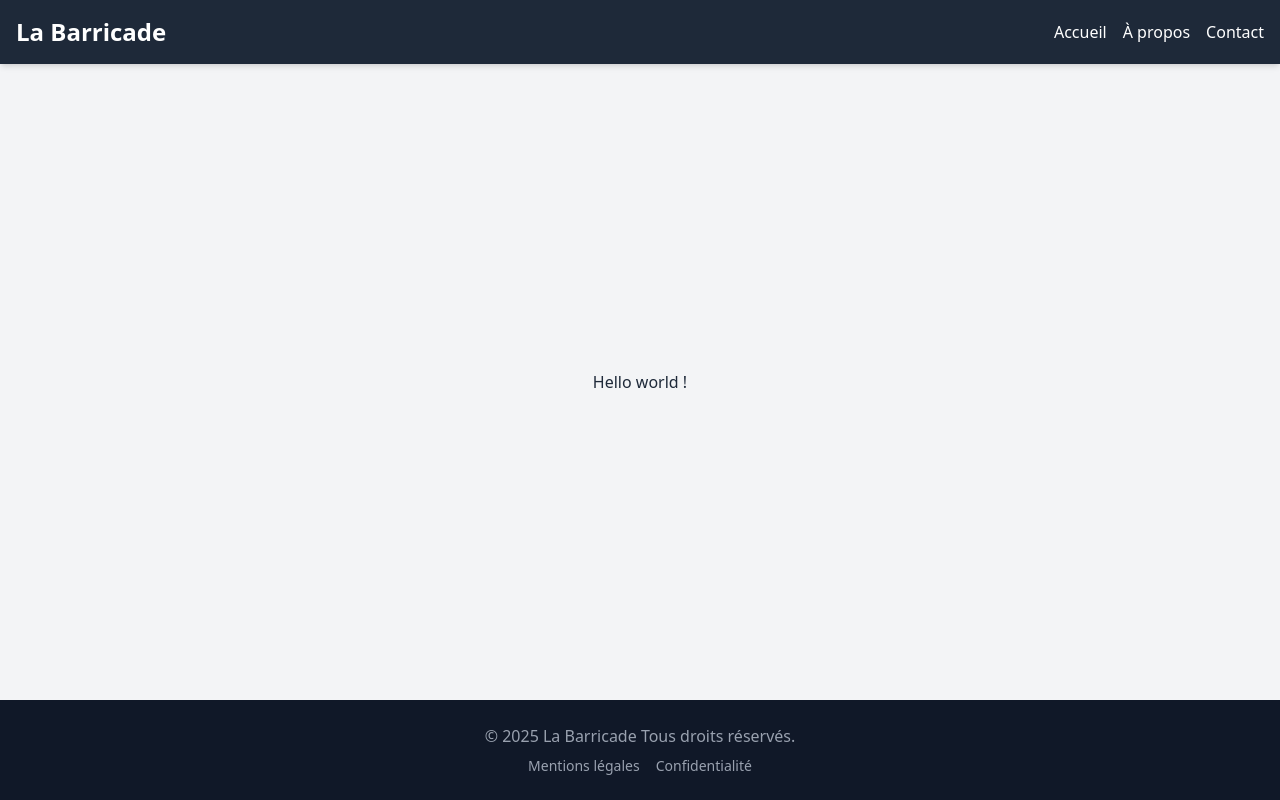
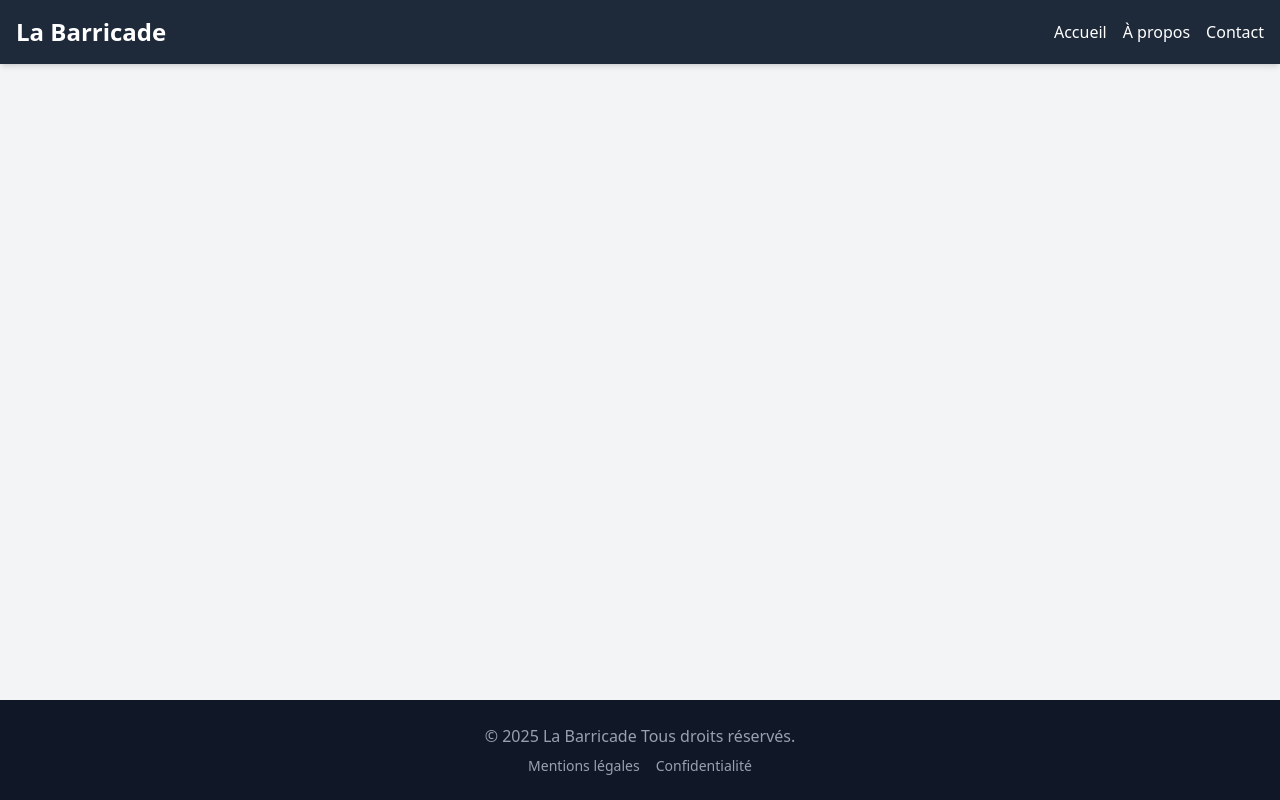
Before and after one commit to Insoumis/discord-gauche-fr, a React (Vite) app in the folder discord-gauche/: page / in a window 1280 px wide. Built offline with nearby package versions, Linux system fonts and the light colour scheme.

Commit message:
Ajout doc

```diff
--- a/discord-gauche/src/App.jsx
+++ b/discord-gauche/src/App.jsx
@@ -17,8 +17,10 @@ function App() {
       <Header />
 
 
-      <main className="flex-grow container mx-auto p-6 flex flex-col items-center justify-center">
-        <p> Hello world !</p>
+      <main className="flex-grow container bg-black-100 mx-auto flex flex-col items-center justify-center">
+        <nav>
+
+        </nav>
       </main>
 
 
```
Also changed, not shown: 1 other file (tests, documents, lock files or other folders).
